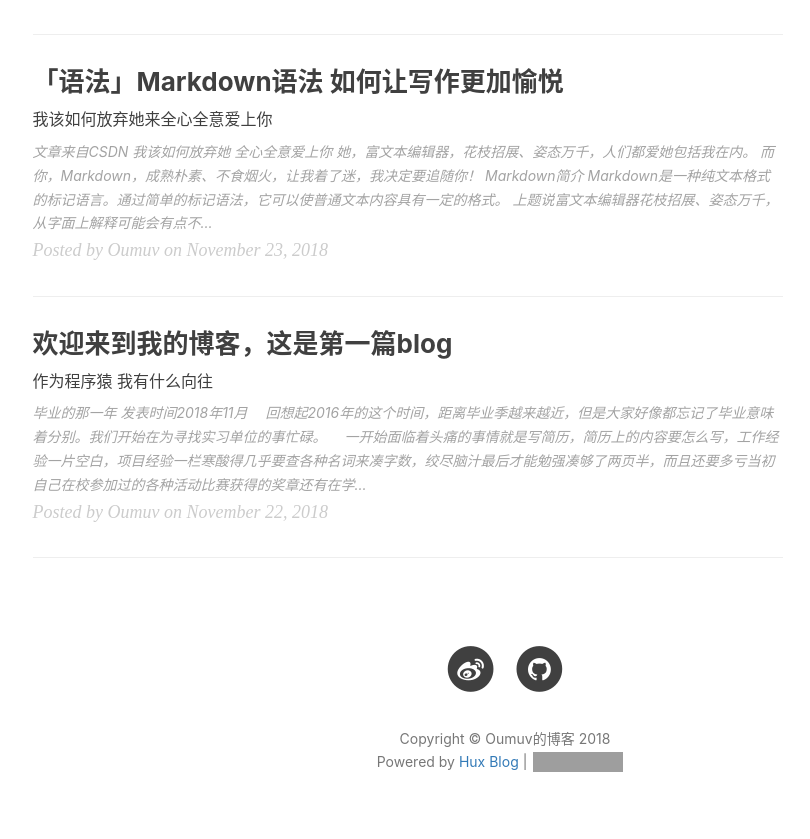
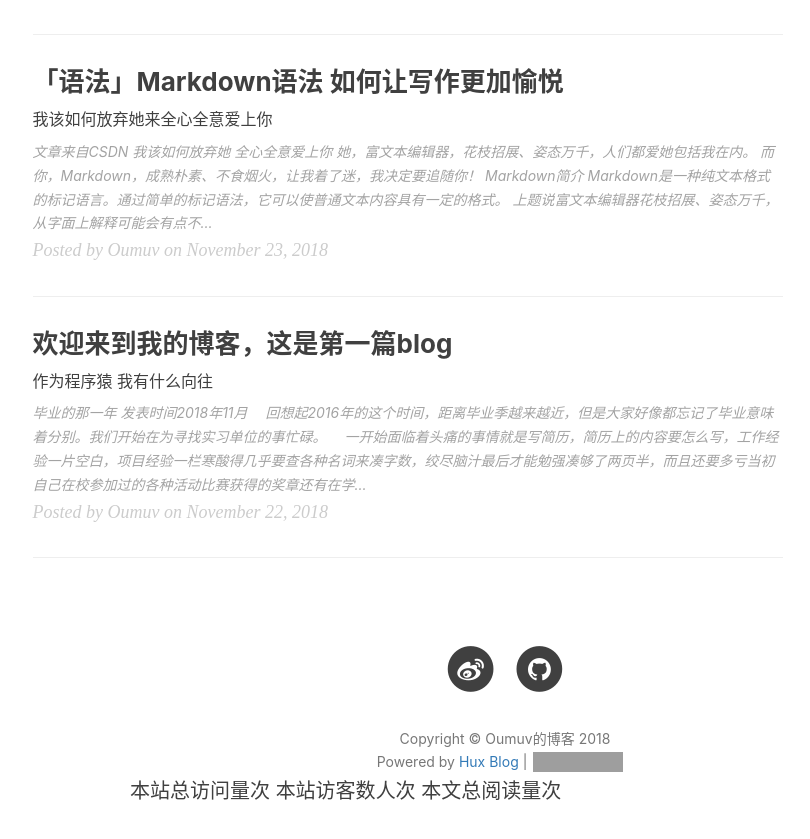
Before and after one commit to Oumuv/Oumuv.github.io, a Jekyll site: the page built from index.html, in a window 1280 px wide and 900 px high, scrolled down 1824 px. Shown: the top 839 px of the window, without its empty margins (135-945 px from the left). Built offline with Jekyll 4.4.1, drawn with Linux system fonts in a browser that asks for light colours; nearby versions of some CDN libraries; the list of posts is cut into pages by our own code; comment, search, counter and statistics services are not loaded; grey boxes are pictures that could not be loaded.

Commit message:
20181126加入不蒜子

```diff
--- a/_includes/footer.html
+++ b/_includes/footer.html
@@ -17,6 +17,9 @@
                         src="https://ghbtns.com/github-btn.html?user=huxpro&repo=huxpro.github.io&type=star&count=true" >
                     </iframe>
                 </p>
+                <span id="busuanzi_container_site_pv">本站总访问量<span id="busuanzi_value_site_pv"></span>次</span>
+                <span id="busuanzi_container_site_uv">本站访客数<span id="busuanzi_value_site_uv"></span>人次</span>
+                <span id="busuanzi_container_page_pv">本文总阅读量<span id="busuanzi_value_page_pv"></span>次</span>
             </div>
 
         </div>
--- a/_includes/head.html
+++ b/_includes/head.html
@@ -60,6 +60,8 @@
         <script src="https://oss.maxcdn.com/libs/respond.js/1.4.2/respond.min.js"></script>
     <![endif]-->
 
+    <!--不蒜子-->
+    <script async src="//busuanzi.ibruce.info/busuanzi/2.3/busuanzi.pure.mini.js"></script>
     <!-- ga & ba script hoook -->
     <script></script>
 </head>
```
Also changed, not shown: _posts/cas/2018-11-24-CAS（四）.md (+2 -0 lines), 1 other file.
